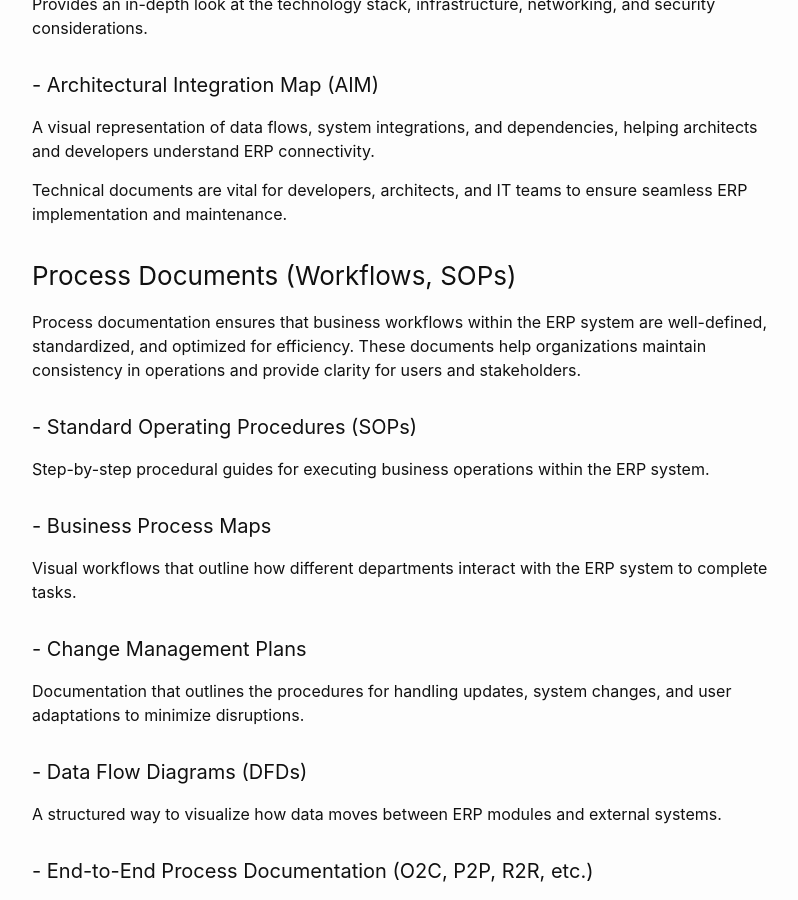
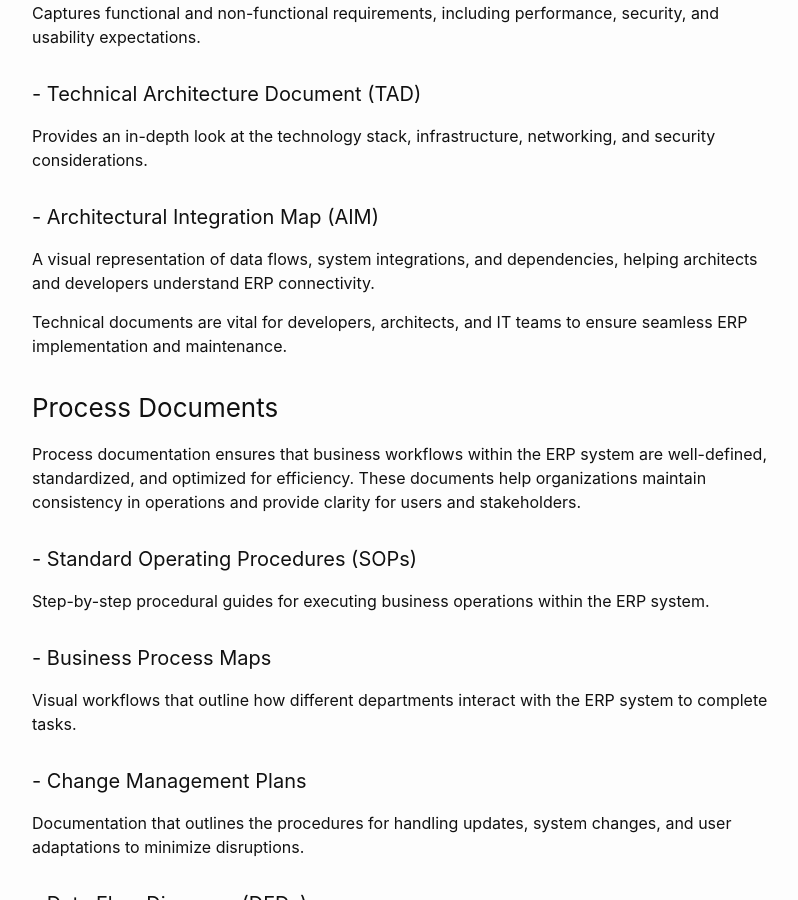
Before and after one commit to shwag-wsu/blog, a Jekyll site: the page built from _posts/2025-02-21-documentation-erp.md, in a window 1280 px wide and 900 px high, scrolled down 1534 px. Shown: the whole window, without its empty margins (238-1036 px from the left). Built offline with Jekyll 4.4.1, drawn with Linux system fonts in a browser that asks for light colours.

Commit message:
Update 2025-02-21-documentation-erp.md

```diff
--- a/_posts/2025-02-21-documentation-erp.md
+++ b/_posts/2025-02-21-documentation-erp.md
@@ -8,9 +8,13 @@ Over the years, I have worked extensively with a wide range of design, technical
 
 
 [Business Documents](#business-documents)
+
 [Technical Documents](#technical-documents)
+
 [Process Documents](#process-documents)
+
 [User Documentation](#user-documentation)
+
 [Governance & Compliance](#governance-&-compliance)
 
 
@@ -46,7 +50,7 @@ A visual representation of data flows, system integrations, and dependencies, he
 
 Technical documents are vital for developers, architects, and IT teams to ensure seamless ERP implementation and maintenance.
 
-### Process Documents (Workflows, SOPs)
+### Process Documents
 Process documentation ensures that business workflows within the ERP system are well-defined, standardized, and optimized for efficiency. These documents help organizations maintain consistency in operations and provide clarity for users and stakeholders.
 
 #### - Standard Operating Procedures (SOPs)
```
